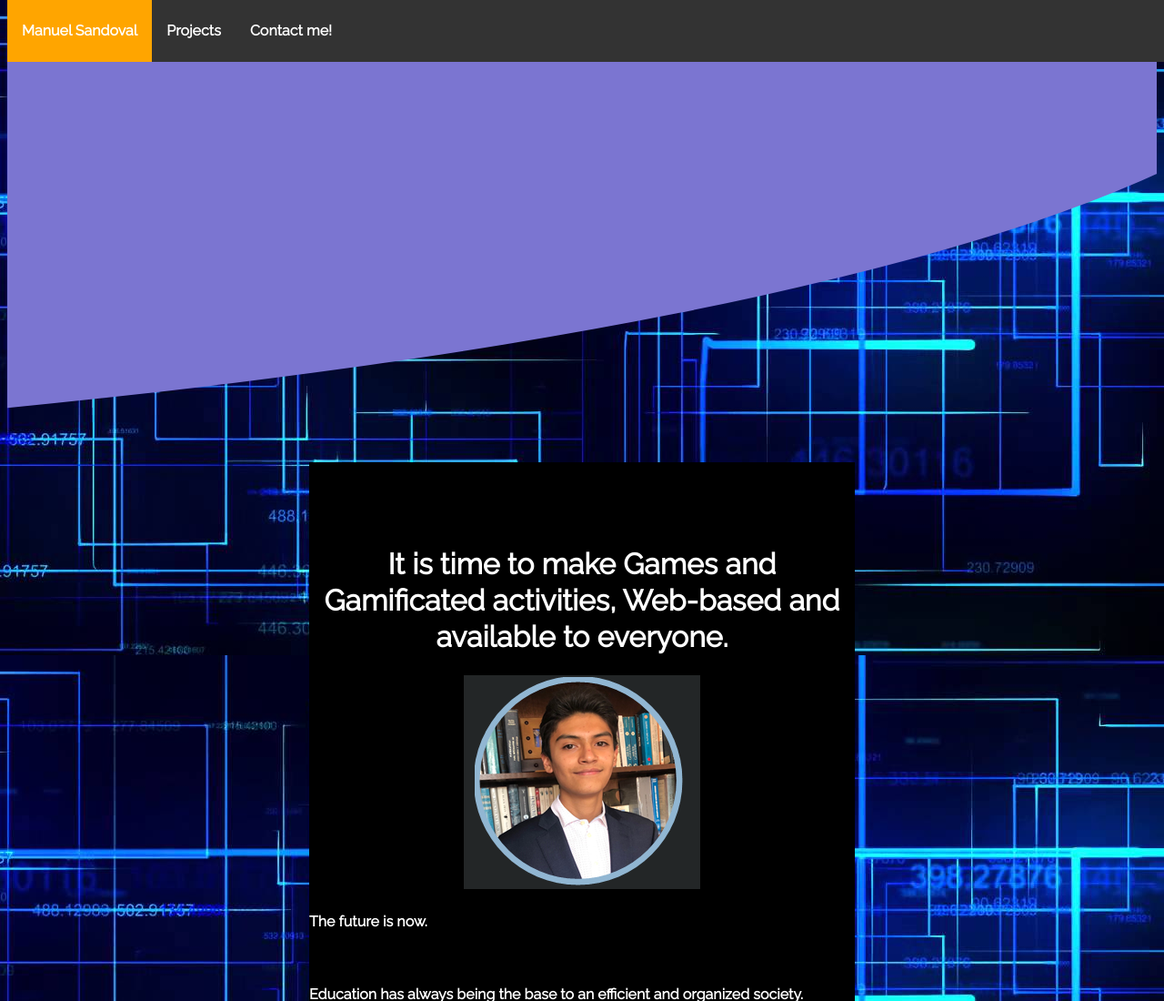
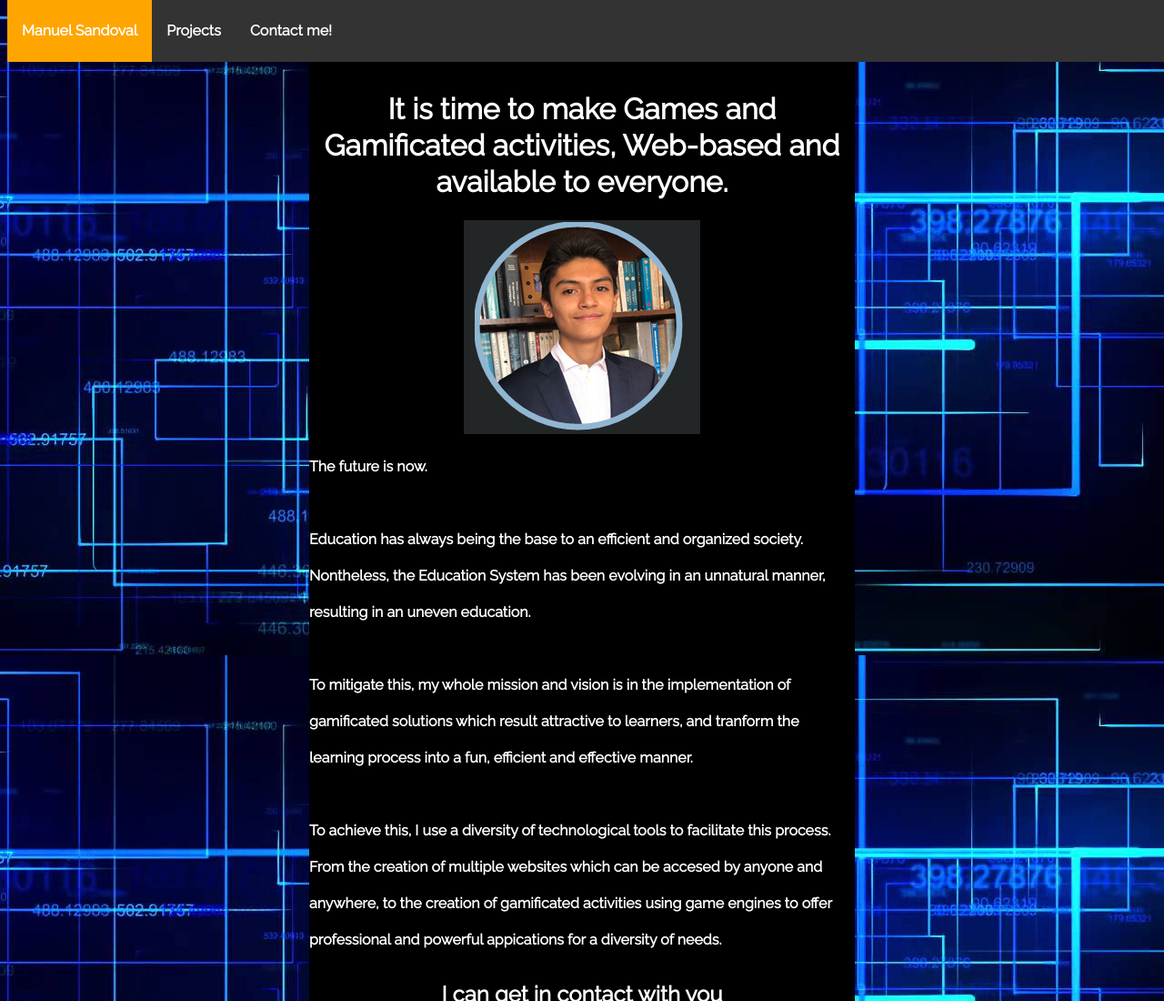
Before and after one commit to Delta12348/Delta12348.github.io, a plain HTML site: page index.html in a window 1280 px wide. Shown: the top 1100 px of the page at 91% size. Drawn offline with Linux system fonts and the light colour scheme.

Commit message:
Returned to normal

```diff
--- a/index.html
+++ b/index.html
@@ -7,7 +7,6 @@
         <title>My portfolio</title>
         <link rel="stylesheet" href="styles/styles.css">
     </head>
-    <div class="background-effect"></div>
     <body>
        <div>
            <ul>
--- a/styles/styles.css
+++ b/styles/styles.css
@@ -93,11 +93,3 @@ img{
     align-items: stretch;
     width: 100%;
 }
-.background-effect{
-    position: relative;
-    display: block;
-    box-sizing: border-box;
-    height: 500px;
-    background-color: #7b75d1;
-    clip-path: ellipse(219% 100% at -103.79% 0%);
-}
```
